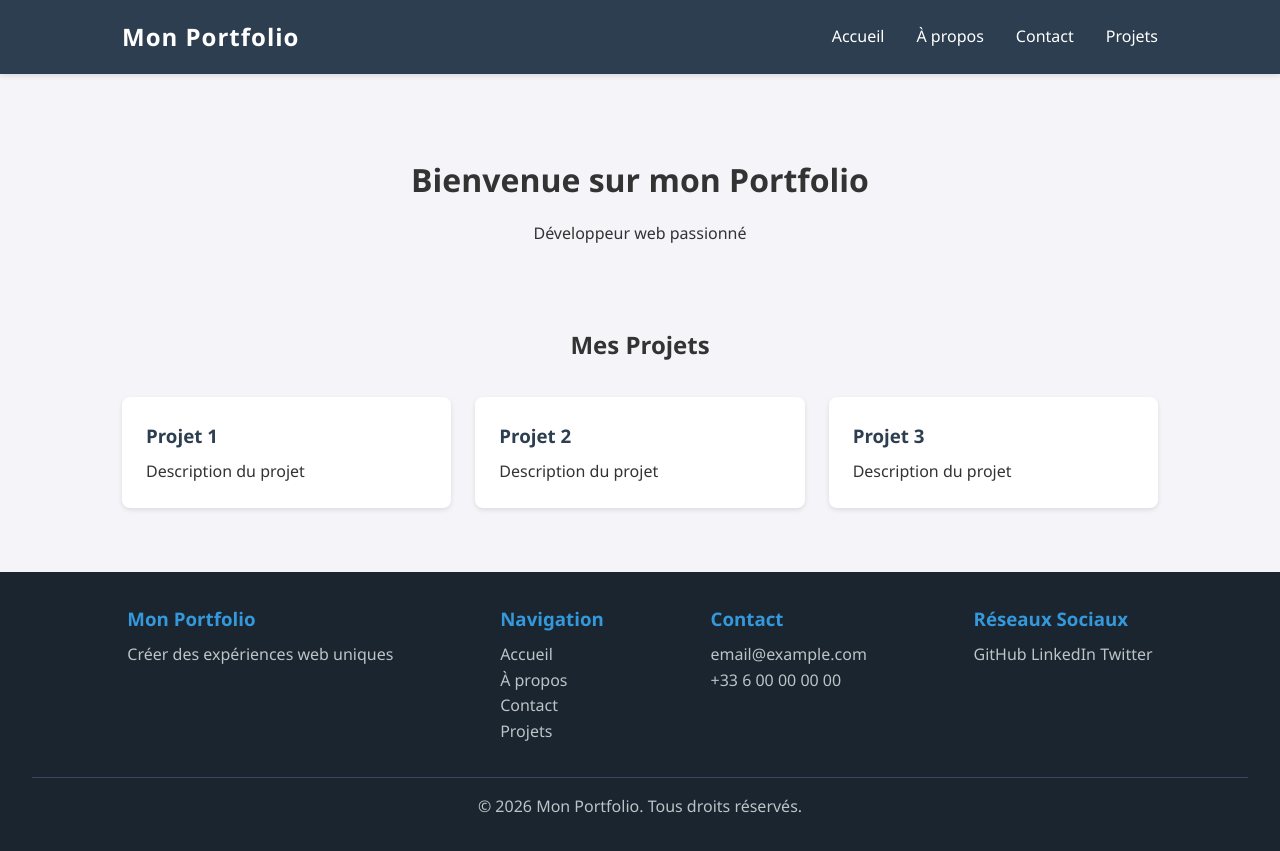
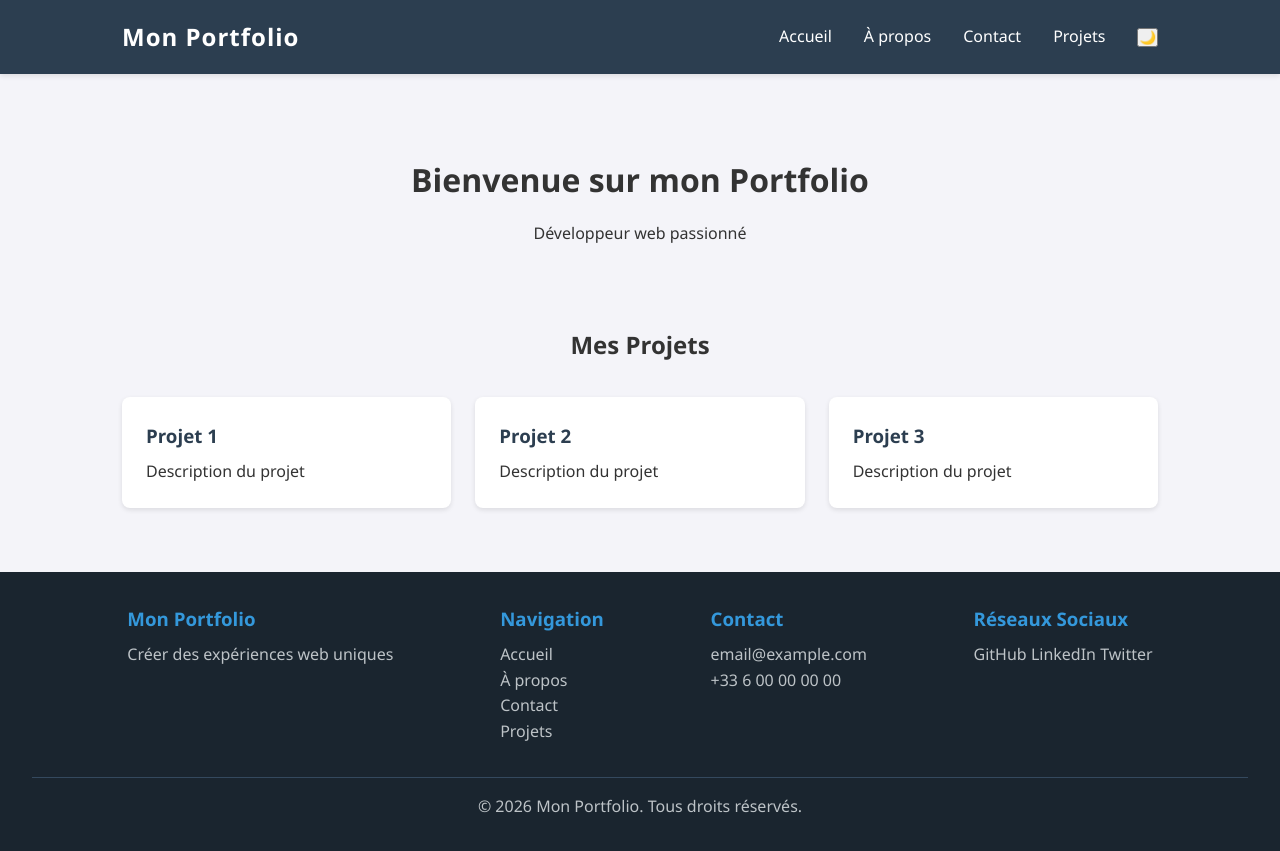
Before and after one commit to Osiris-IA/Portfolio-Git, a website: page index.html in a window 1280 px wide. Drawn offline with Linux system fonts and the light colour scheme.

Commit message:
:art: Add theme toggle button to navigation

```diff
--- a/index.html
+++ b/index.html
@@ -17,6 +17,9 @@
           <li class="nav-item"><a href="apropos.html" class="nav-link">À propos</a></li>
           <li class="nav-item"><a href="contact.html" class="nav-link">Contact</a></li>
           <li class="nav-item"><a href="project.html" class="nav-link">Projets</a></li>
+          <li class="nav-item">
+            <button id="theme-toggle" class="theme-btn" aria-label="Changer le thème">🌙</button>
+          </li>
         </ul>
       </nav>
     </header>
```
